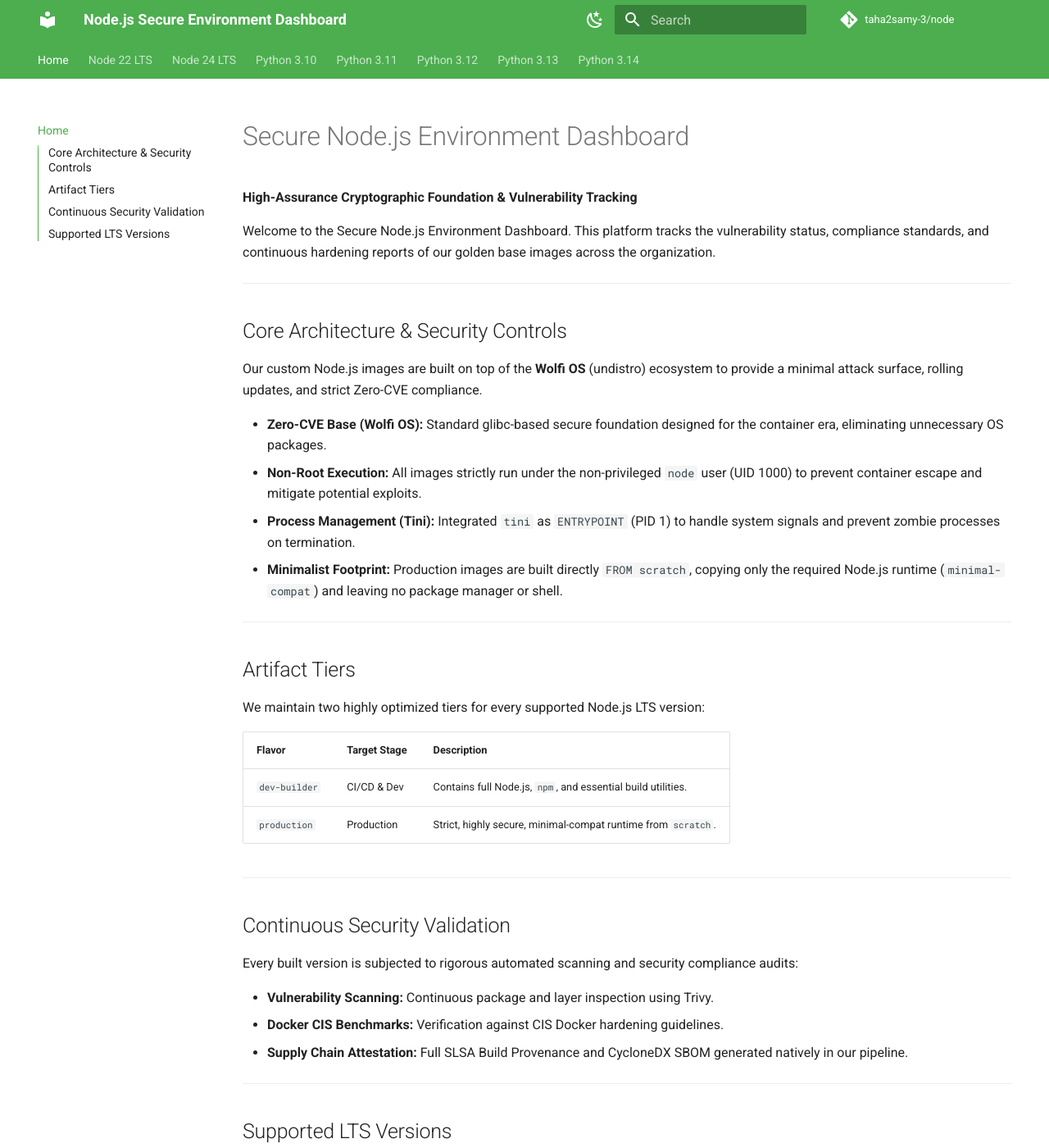
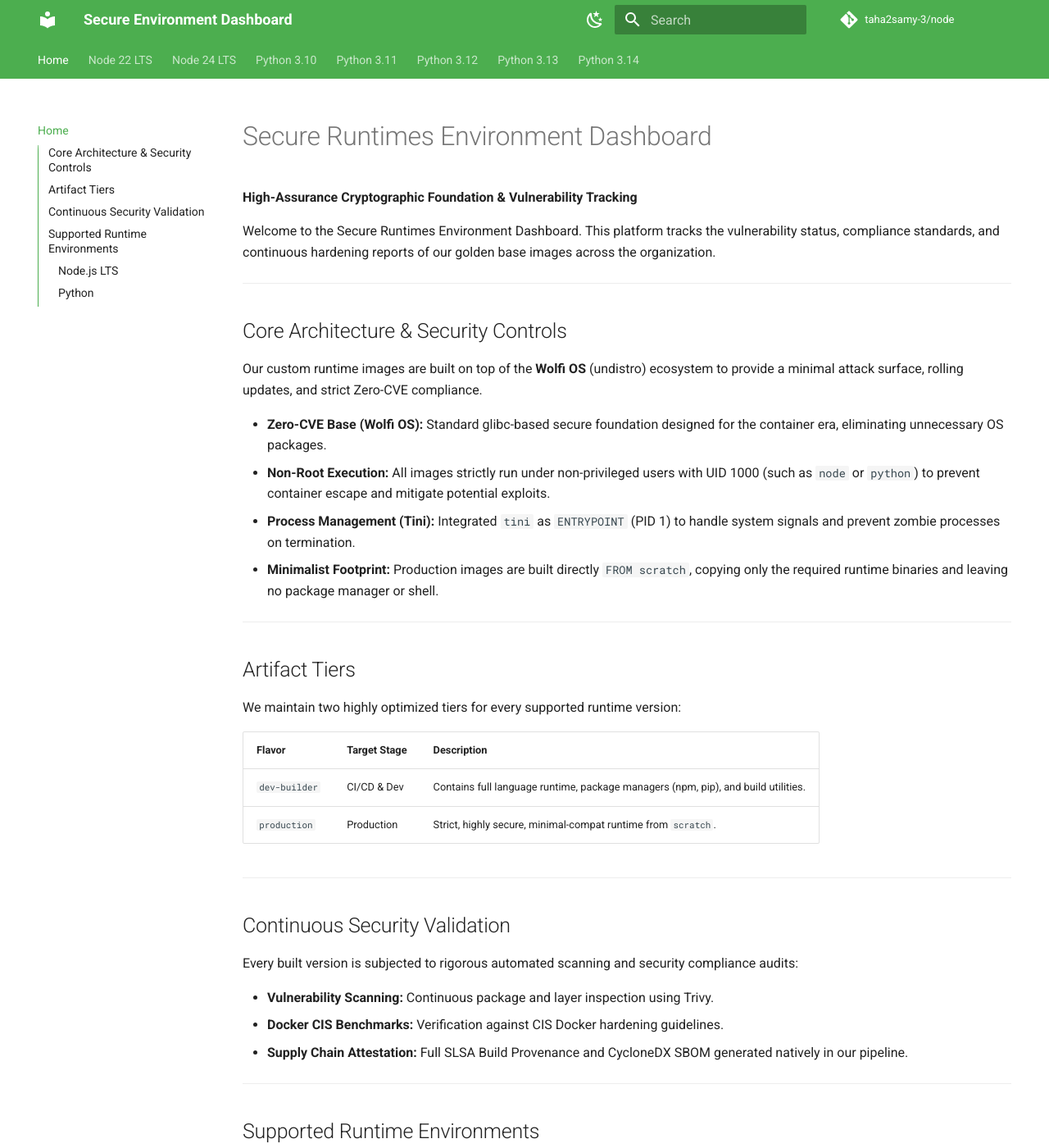
Before and after one commit to taha2samy-3/node, an MkDocs documentation site: the page built from docs/index.md, in a window 1280 px wide and 1400 px high. Shown: the whole window at 82% size. Built offline with MkDocs 1.6.1 and Material for MkDocs 9.7.7, drawn with Linux system fonts in a browser that asks for light colours; a script that is not in the unit is left out; comment, search, counter and statistics services are not loaded; some of the changed text lies outside the part shown.

Commit message:
Dev (#23)
* feat(python): add Dockerfile for Python development and production images

* feat(docker): add Python Dockerfile for development and production images

* feat(docs): enhance security scanning workflow with matrix jobs for Node.js and Python images

* feat(docs): add Python 3.10 to 3.14 documentation and update workflow for report downloads

* feat(docs): add documentation for Python 3.13, 3.14, and 3.15 with security and compliance details

* feat(workflows): add concurrency settings to build and docs workflows

* feat(docs): add Python 3.10 and 3.11 documentation with security and compliance details

* feat(docs): update dashboard titles and descriptions for runtime environments

* refactor(workflow): remove concurrency settings from docs workflow

```diff
--- a/docs/index.md
+++ b/docs/index.md
@@ -1,29 +1,29 @@
-# Secure Node.js Environment Dashboard
+# Secure Runtimes Environment Dashboard
 
 **High-Assurance Cryptographic Foundation & Vulnerability Tracking**
 
-Welcome to the Secure Node.js Environment Dashboard. This platform tracks the vulnerability status, compliance standards, and continuous hardening reports of our golden base images across the organization.
+Welcome to the Secure Runtimes Environment Dashboard. This platform tracks the vulnerability status, compliance standards, and continuous hardening reports of our golden base images across the organization.
 
 ---
 
 ## Core Architecture & Security Controls
 
-Our custom Node.js images are built on top of the **Wolfi OS** (undistro) ecosystem to provide a minimal attack surface, rolling updates, and strict Zero-CVE compliance.
+Our custom runtime images are built on top of the **Wolfi OS** (undistro) ecosystem to provide a minimal attack surface, rolling updates, and strict Zero-CVE compliance.
 
 *   **Zero-CVE Base (Wolfi OS):** Standard glibc-based secure foundation designed for the container era, eliminating unnecessary OS packages.
-*   **Non-Root Execution:** All images strictly run under the non-privileged `node` user (UID 1000) to prevent container escape and mitigate potential exploits.
+*   **Non-Root Execution:** All images strictly run under non-privileged users with UID 1000 (such as `node` or `python`) to prevent container escape and mitigate potential exploits.
 *   **Process Management (Tini):** Integrated `tini` as `ENTRYPOINT` (PID 1) to handle system signals and prevent zombie processes on termination.
-*   **Minimalist Footprint:** Production images are built directly `FROM scratch`, copying only the required Node.js runtime (`minimal-compat`) and leaving no package manager or shell.
+*   **Minimalist Footprint:** Production images are built directly `FROM scratch`, copying only the required runtime binaries and leaving no package manager or shell.
 
 ---
 
 ## Artifact Tiers
 
-We maintain two highly optimized tiers for every supported Node.js LTS version:
+We maintain two highly optimized tiers for every supported runtime version:
 
 | Flavor | Target Stage | Description |
 | :--- | :--- | :--- |
-| `dev-builder` | CI/CD & Dev | Contains full Node.js, `npm`, and essential build utilities. |
+| `dev-builder` | CI/CD & Dev | Contains full language runtime, package managers (npm, pip), and build utilities. |
 | `production` | Production | Strict, highly secure, minimal-compat runtime from `scratch`. |
 
 ---
@@ -38,9 +38,17 @@
 
 ---
 
-## Supported LTS Versions
+## Supported Runtime Environments
 
-Select your target version below to explore the detailed security, vulnerability, and compliance reports:
+Select your target language and version below to explore the detailed security, vulnerability, and compliance reports:
 
+### :fontawesome-brands-node-js: Node.js LTS
 *   [**Node.js 22 LTS Security Reports**](node-22.md)
 *   [**Node.js 24 LTS Security Reports**](node-24.md)
+
+### :fontawesome-brands-python: Python
+*   [**Python 3.10 Security Reports**](python-3.10.md)
+*   [**Python 3.11 Security Reports**](python-3.11.md)
+*   [**Python 3.12 Security Reports**](python-3.12.md)
+*   [**Python 3.13 Security Reports**](python-3.13.md)
+*   [**Python 3.14 Security Reports**](python-3.14.md)
--- a/mkdocs.yaml
+++ b/mkdocs.yaml
@@ -1,5 +1,5 @@
-site_name: Node.js Secure Environment Dashboard
-site_description: High-Assurance Zero-CVE Node.js Container Hardening and Security Reports
+site_name: Secure Environment Dashboard
+site_description: High-Assurance Zero-CVE Container Hardening and Security Reports
 site_author: Taha Samy
 repo_name: taha2samy-3/node
 repo_url: https://github.com/taha2samy-3/node
```
